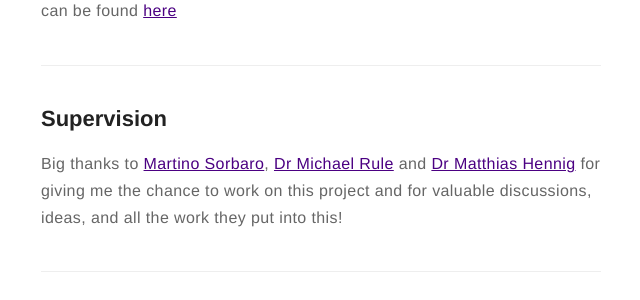
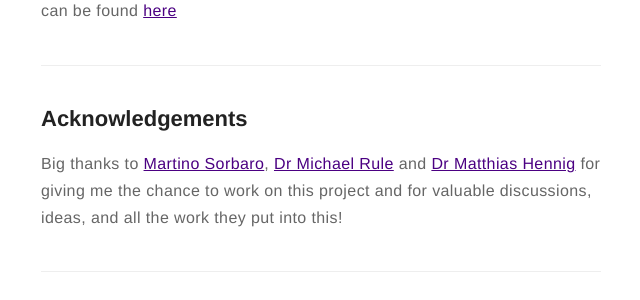
Before and after one commit to michaeldeistler/michaeldeistler.github.io, a Jekyll site: the page built from _posts/2018-04-07-local-learning-rules.markdown, in a window 1280 px wide and 900 px high, scrolled down 1729 px. Shown: the part 154-454 px from the top of the window, without its empty margins (319-959 px from the left). Built offline with Jekyll 4.4.1, drawn with Linux system fonts in a browser that asks for light colours; comment, search, counter and statistics services are not loaded.

```diff
--- a/_posts/2018-04-07-local-learning-rules.markdown
+++ b/_posts/2018-04-07-local-learning-rules.markdown
@@ -43,7 +43,7 @@ The paper is currently in the review process. The manuscript on the arXiv can be
 
 ---
 
-## Supervision
+## Acknowledgements
 Big thanks to [Martino Sorbaro](https://martinosorb.github.io), [Dr Michael Rule](http://www.eng.cam.ac.uk/profiles/mer49) and [Dr Matthias Hennig](http://homepages.inf.ed.ac.uk/mhennig/) for giving me the chance to work on this project and for valuable discussions, ideas, and all the work they put into this!
 
 ---
```
